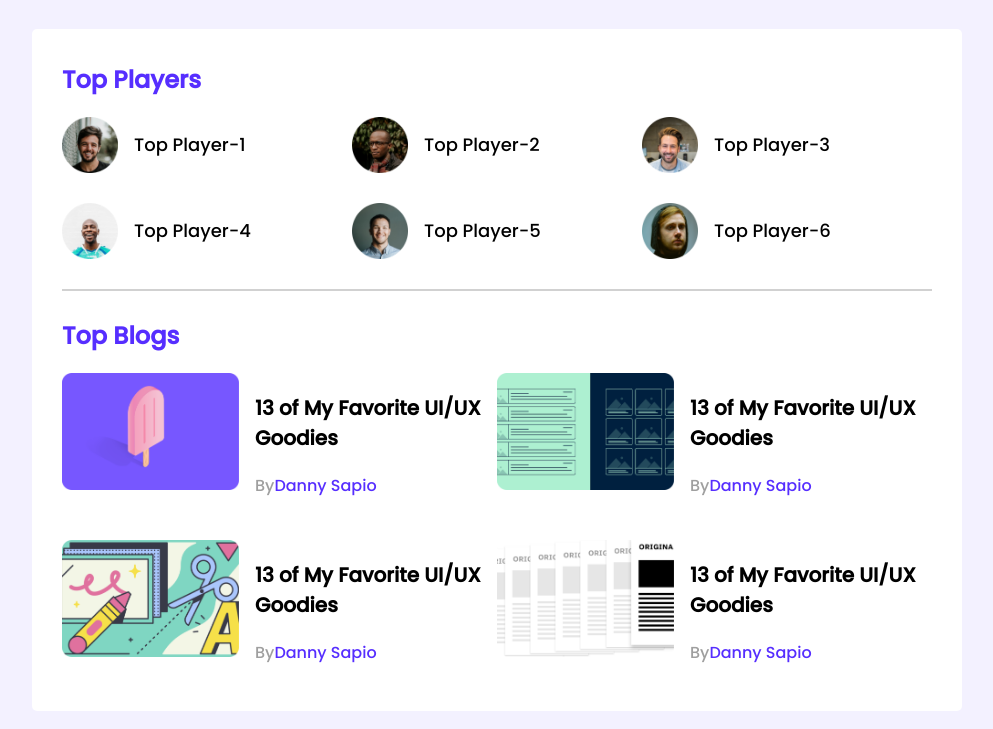
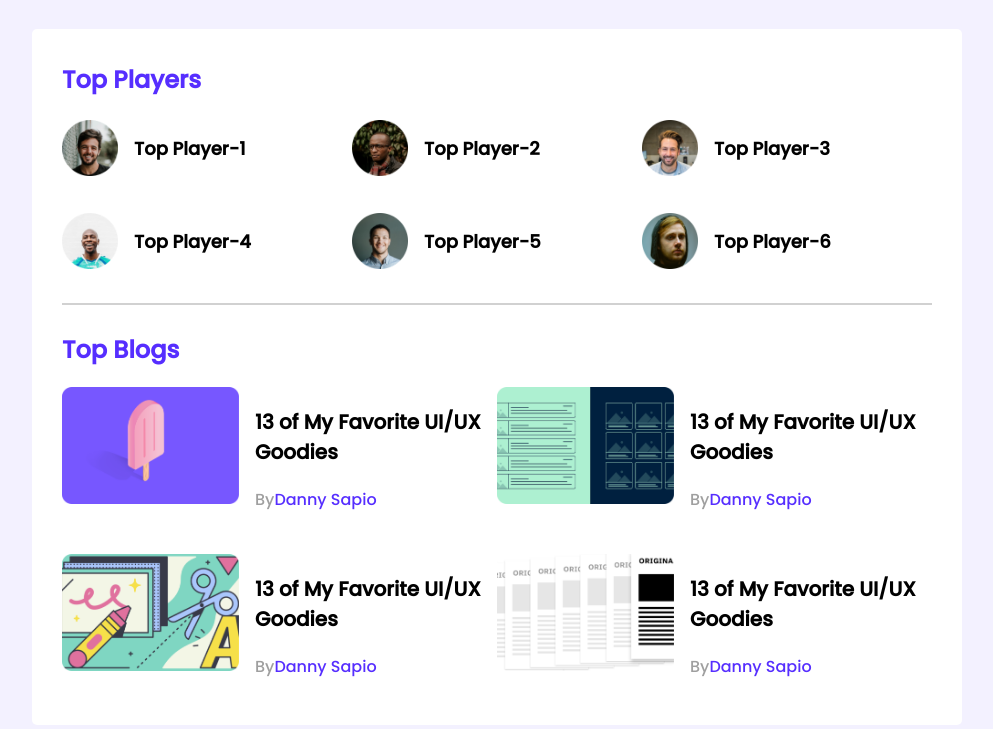
Before and after one commit to RJJubair42/home-work-projects, a plain HTML site: page index.html in a window 1280 px wide. Shown: the top 729 px of the page, without its empty margins (143-1136 px from the left). Drawn offline with Linux system fonts and the light colour scheme.

Commit message:
Update index.html

```diff
--- a/index.html
+++ b/index.html
@@ -24,27 +24,27 @@
         <div class="players">
           <div class="player">
             <img src="images/players/player-1.png" alt="">
-            <he class="players-name">Top Player-1</h3>
+            <h3 class="players-name">Top Player-1</h3>
           </div>
           <div class="player">
             <img src="images/players/player-2.png" alt="">
-            <he class="players-name">Top Player-2</h3>
+            <h3 class="players-name">Top Player-2</h3>
           </div>
           <div class="player">
             <img src="images/players/player-3.png" alt="">
-            <he class="players-name">Top Player-3</h3>
+            <h3 class="players-name">Top Player-3</h3>
           </div>
           <div class="player">
             <img src="images/players/player-4.png" alt="">
-            <he class="players-name">Top Player-4</h3>
+            <h3 class="players-name">Top Player-4</h3>
           </div>
           <div class="player">
             <img src="images/players/player-5.png" alt="">
-            <he class="players-name">Top Player-5</h3>
+            <h3 class="players-name">Top Player-5</h3>
           </div>
           <div class="player">
             <img src="images/players/player-6.png" alt="">
-            <he class="players-name">Top Player-6</h3>
+            <h3 class="players-name">Top Player-6</h3>
           </div>
         </div>
       </div>
```
